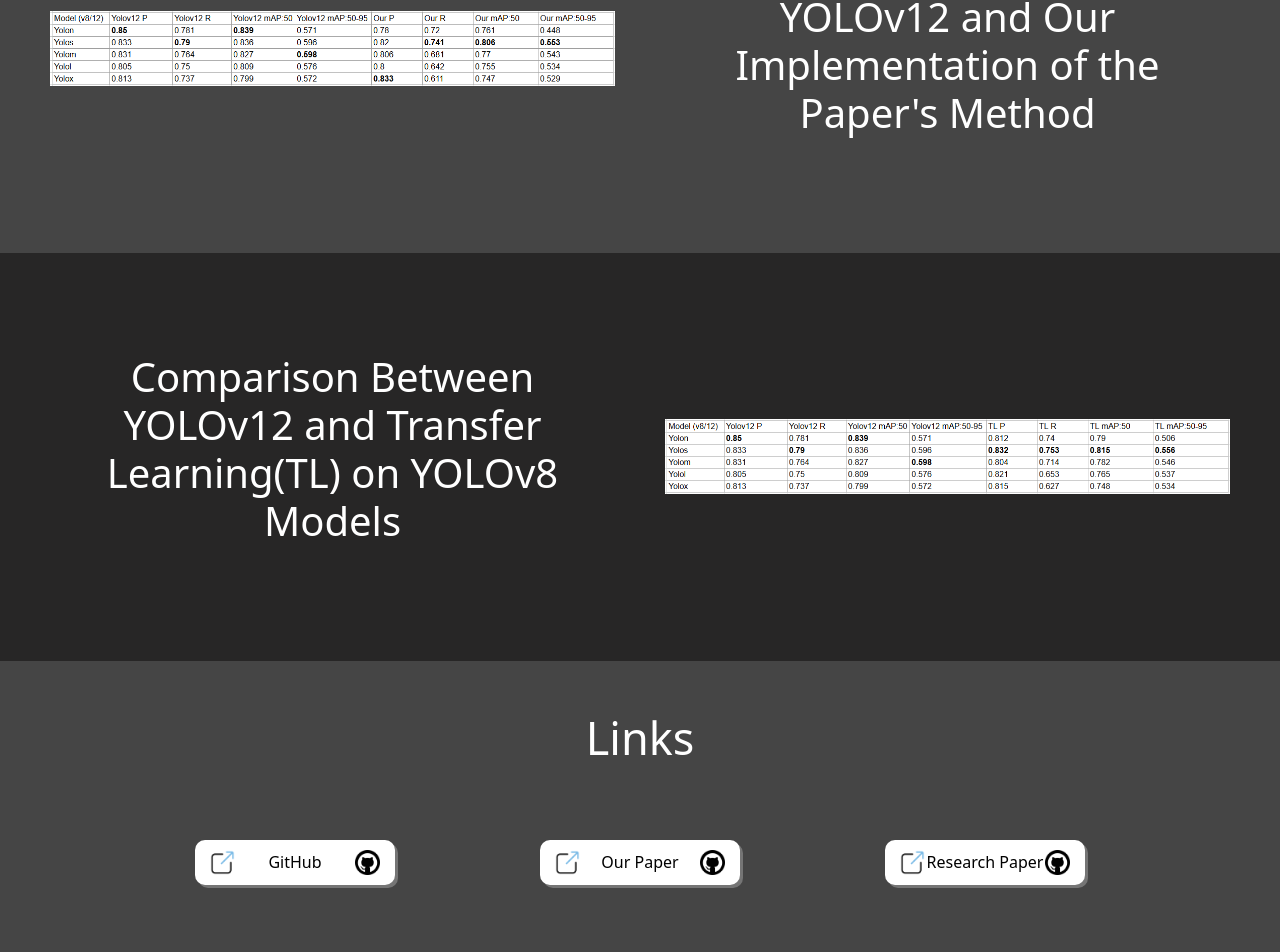
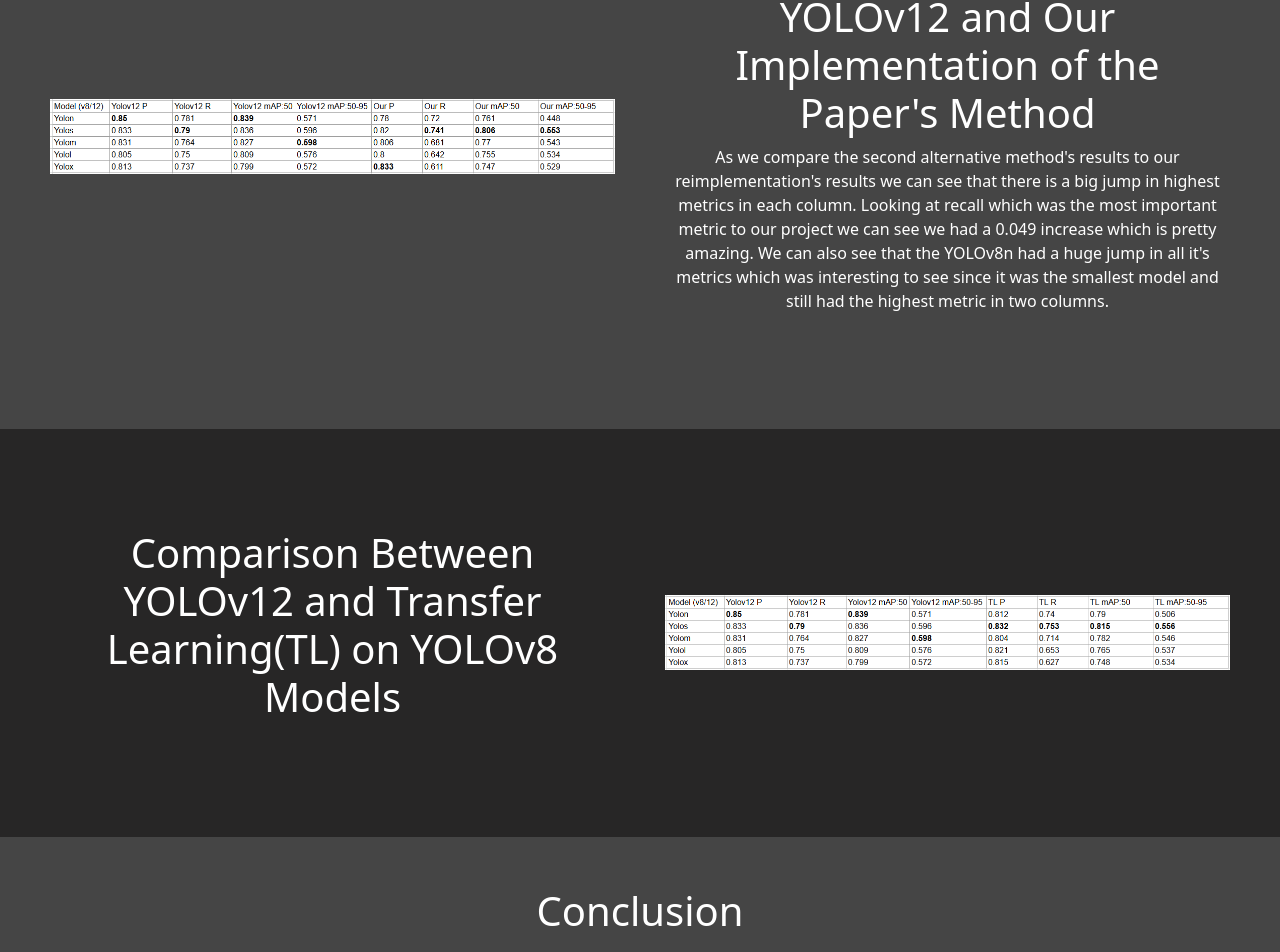
Before and after one commit to Matthew-Andreas/Portfolio, a React (Vite) app: page /#/FireandSmokeDetection in a window 1280 px wide. Shown: the part 5302-6254 px from the top of the page. Built offline with nearby package versions, Linux system fonts and the light colour scheme.

Commit message:
added a conclusion section and filled out another text section.

```diff
--- a/src/pages/FaSDwYOLOPage.tsx
+++ b/src/pages/FaSDwYOLOPage.tsx
@@ -200,7 +200,15 @@
             Comparison Between YOLOv12 and Our Implementation of the Paper's
             Method
           </h1>
-          <p></p>
+          <p>
+            As we compare the second alternative method's results to our
+            reimplementation's results we can see that there is a big jump in
+            highest metrics in each column. Looking at recall which was the most
+            important metric to our project we can see we had a 0.049 increase
+            which is pretty amazing. We can also see that the YOLOv8n had a huge
+            jump in all it's metrics which was interesting to see since it was
+            the smallest model and still had the highest metric in two columns.
+          </p>
         </div>
         <div className="ImgContainer">
           <img className="aboutImg" src="./Comp12VS8.png" alt="" />
@@ -218,7 +226,13 @@
           <img className="aboutImg" src="./Comp12VSTL.png" alt="" />
         </div>
       </div>
-      <div id="Links" className="links left">
+      <div className="conclusion left">
+        <div className="aboutText">
+          <h1>Conclusion</h1>
+          <p></p>
+        </div>
+      </div>
+      <div id="Links" className="links ">
         <h1 className="Title">Links</h1>
         <div className="btnSection">
           <a
--- a/src/pages/ProjectPage.css
+++ b/src/pages/ProjectPage.css
@@ -165,6 +165,10 @@
     background-color: #272626;
 }
 
+.conclusion {
+    color: white;
+}
+
 @media (max-width:1000px) {
     .about {
         display: block;
```
